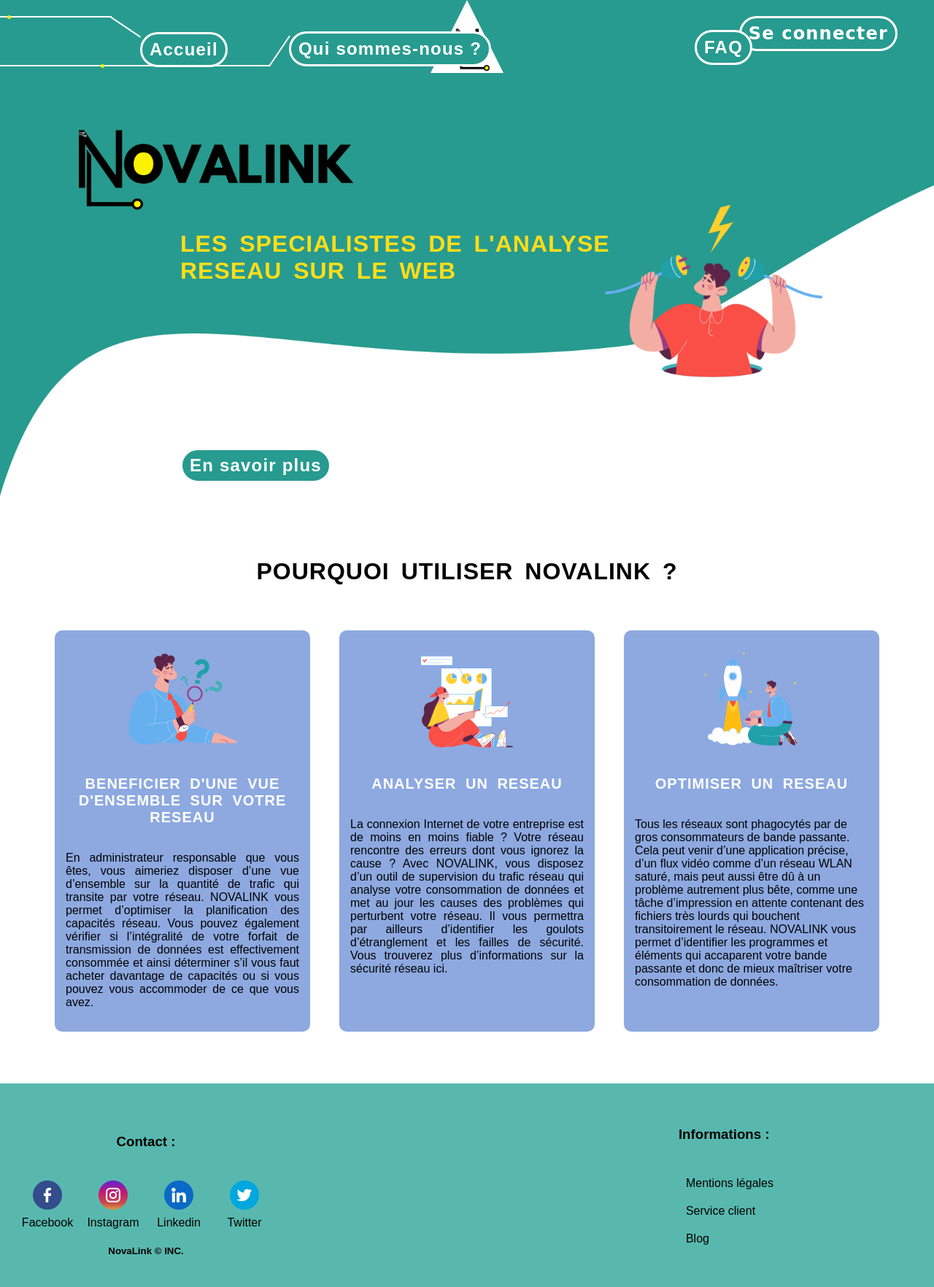
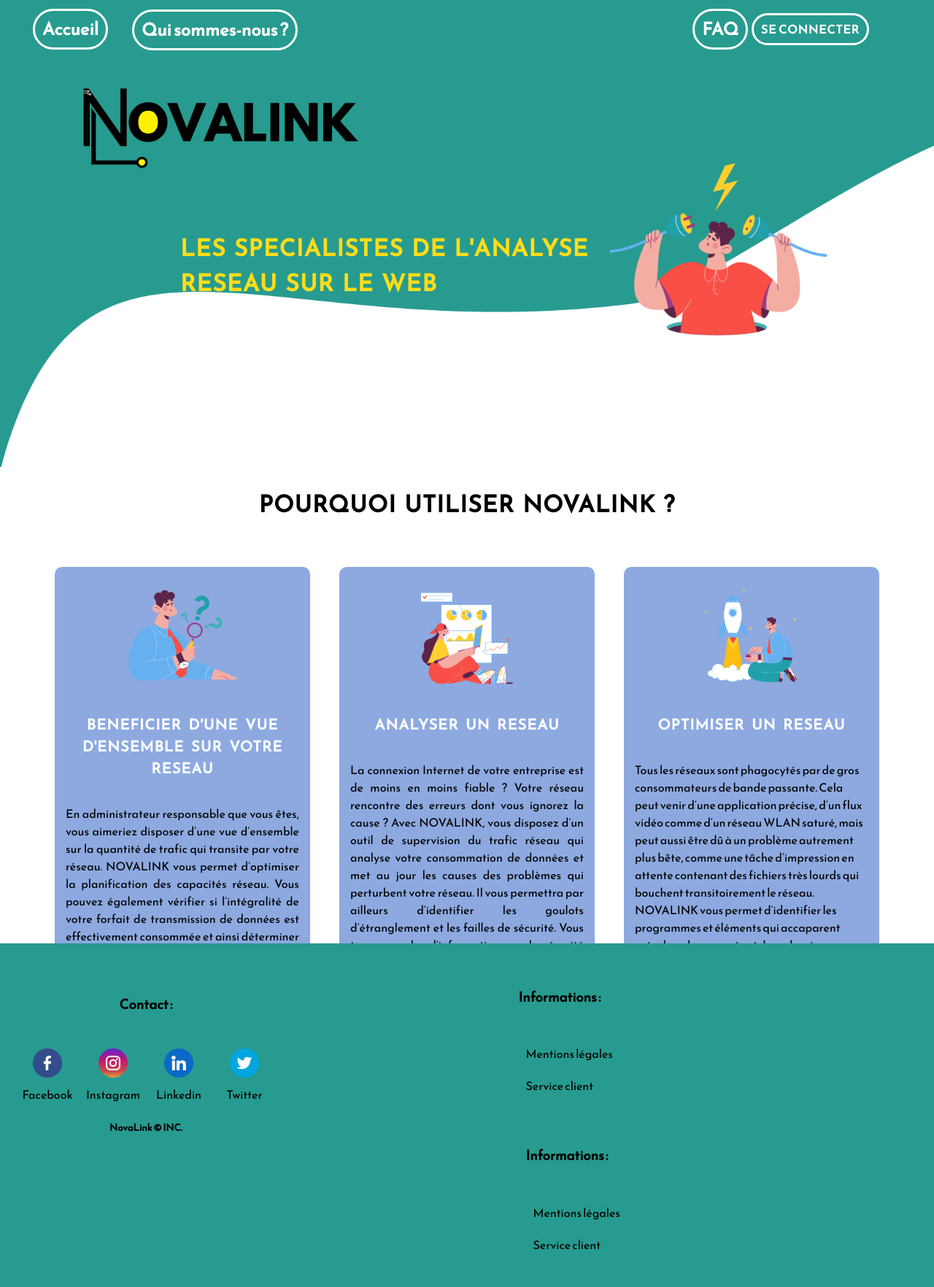
Before and after one commit to siralex214/tram_reseaux, a PHP site: page / in a window 1280 px wide. Shown: the whole page at 73% size. After the commit the page ends 1713 px from the top, so only its background shows below. Run offline with PHP 8.4, Linux system fonts and the light colour scheme; data comes from the database, SQL or seed files in the repository.

Commit message:
footer+index

```diff
--- a/assets/style/style.css
+++ b/assets/style/style.css
@@ -1,20 +1,35 @@
+/* FONTS */
+@import url('https://fonts.googleapis.com/css2?family=Outfit&display=swap');
+@import url('https://fonts.googleapis.com/css2?family=Reem+Kufi&display=swap');
+
 /* RESET CSS*/
 body{
     margin: 0%;
     width: 100%;
     font-family: 'Reem Kufi', sans-serif;
 }
-@import url('https://fonts.googleapis.com/css2?family=Outfit&display=swap');
-@import url('https://fonts.googleapis.com/css2?family=Outfit&display=swap');
-
-
+html, body {
+    perspective: 1000px;
+    transform-style: preserve-3d;
+    overflow-x: hidden;
+    width: 100%;
+}
+a{
+    text-decoration: none;
+}
 *{
+    scroll-behavior: smooth;
     font-family: 'Reem Kufi', sans-serif;
 }
-/* HEADER */
+ul{
+    list-style: none;
+    margin: 0;
+    padding: 0;
+    box-sizing: border-box;
+}
 
+/* MENTIONS LEGALES */
 
-/*----- mention legale----*/
 .mentionlegale {
     width: 70%;
     height: 100%;
@@ -28,19 +43,17 @@
     margin-top: 40px;
     margin-bottom: 40px;
 }
-
 .mentionlegaletitre {
     text-align: center;
     padding: 30px;
     font-size: 50px;
 }
-
 .mentionlegale strong {
     background-color: rgb(192, 191, 191);
     font-size: 20px;
 }
 
-/*-----resposive mention legale----*/
+/* RESPONSIVE MENTIONS LEGALES */
 
 @media (max-width: 600px) {
     .mentionlegale {
@@ -53,43 +66,11 @@
     }
 }
 
-/* RESET CSS*/
-html, body {
-    background-color: white;
-    perspective: 1000px;
-    transform-style: preserve-3d;
-    overflow-x: hidden;
-    width: 100%;
-}
-
-body {
-    position: relative
-}
-
-a {
-    text-decoration: none;
-}
-
-* {
-    scroll-behavior: smooth;
-}
-ul {
-    list-style: none;
-    margin: 0;
-    padding: 0;
-    box-sizing: border-box;
-}
-
-
 /* HEADER */
-header {
-    font-family: 'Reem Kufi', sans-serif;
-
-}
 
 #nav {
     width: 100%;
-    height: 100px;
+    height: 70px;
     background-color: #279b8f;
     display: flex;
     justify-content: center;
@@ -98,104 +79,68 @@
     border: none;
     position: fixed;
 }
-
-#triangle {
-    width: 0;
-    height: 0;
-    border-left: 50px solid transparent;
-    border-right: 50px solid transparent;
-    border-bottom: 100px solid #ffffff;
-    position: relative;
-}
-
 #logo {
     position: absolute;
     top: 39px;
     right: -34px;
 }
-
-#ligne1 {
-    background-color: rgb(255, 255, 255);
-    width: 520px;
-    height: 2px;
-    position: absolute;
-    top: 22px;
-    left: -367px;
-}
-
-#ligne2 {
-    background-color: rgb(255, 255, 255);
-    width: 520px;
-    height: 2px;
-    position: absolute;
-    top: 89px;
-    left: -151px;
-}
-
-#ligne3 {
-    background-color: rgb(255 255 255);
-    width: 520px;
-    height: 2px;
-    position: absolute;
-    top: 76px;
-    left: -354px;
-}
-
 #accueil{
     position: absolute;
-    top: 24px;
-    left: 192px;
+    top: -8px;
+    left: 45px;
     color: white;
     border: 3px solid white;
     border-radius: 30px;
     padding: 7px 10px 7px 10px;
 }
-#faq{
+#accueil:hover{
     position: absolute;
-    top: 21px;
-    right: 249px;
+    top: -8px;
+    left: 45px;
+    color: #279b8f;
+    border: 3px solid #279b8f;
+    border-radius: 30px;
+    padding: 7px 10px 7px 10px;
+    background-color: white;
+}
+#quisommesnous {
+    position: absolute;
+    top: -7px;
+    left: 181px;
     color: white;
     border: 3px solid white;
     border-radius: 30px;
     padding: 7px 10px 7px 10px;
 }
-
-#quisommesnous {
+#quisommesnous:hover {
     position: absolute;
-    top: 23px;
-    left: 396px;
+    top: -7px;
+    left: 181px;
+    color: #279b8f;
+    border: 3px solid #279b8f;
+    border-radius: 30px;
+    padding: 7px 10px 7px 10px;
+    background-color: white;
+}
+#faq{
+    position: absolute;
+    top: -8px;
+    right: 255px;
     color: white;
     border: 3px solid white;
     border-radius: 30px;
     padding: 7px 10px 7px 10px;
 }
-
-#tourne {
-    transform: rotate(34deg);
-    border-radius: 20px;
-    width: 50px;
-    height: 2px;
-    background-color: rgb(255, 255, 255);
+#faq:hover{
     position: absolute;
-    top: 36px;
-    left: 147px;
+    top: -8px;
+    right: 255px;
+    color:#279b8f ;
+    border: 3px solid #279b8f;
+    border-radius: 30px;
+    padding: 7px 10px 7px 10px;
+    background-color: white;
 }
-
-  #tourner {
-    transform: rotate(124deg);
-    width: 50px;
-    height: 2px;
-    background-color: rgb(255 255 255);
-    position: absolute;
-    top: 69px;
-    left: 358px;
-  }
-
-  #rond1{
-      width: 100px;
-      height: 100px;
-  }
-
 #en_savoir_plus{
     position: absolute;
     top: 594px;
@@ -206,73 +151,6 @@
     padding: 7px 10px 7px 10px;
     font-family: 'Reem Kufi', sans-serif;
 }
-
-  /* ANIMATIONS LIGNE */
-
-@-webkit-keyframes pointLumineux {
-    0% {
-        left: 0%;
-    }
-    50% {
-        left: 9.5%;
-    }
-    100% {
-        left: 0%;
-    }
-}
-
-#point_lumineux {
-    background-color: rgb(255, 230, 0);
-    position: relative;
-    border-radius: 100%;
-    width: 5px;
-    height: 5px;
-    position: absolute;
-    top: 21px;
-    left: 420px;
-    -webkit-animation-name: pointLumineux;
-    -webkit-animation-duration: 5s;
-    -webkit-animation-iteration-count: infinite;
-    -moz-animation-name: pointLumineux;
-    -moz-animation-duration: 5s;
-    -moz-animation-iteration-count: infinite;
-    animation-name: pointLumineux;
-    animation-duration: 8s;
-    animation-iteration-count: infinite;
-}
-
-@-webkit-keyframes pointLumineux2 {
-    0% {
-        left: 0%;
-      }
-      50% {
-          left:24%;
-      }
-      100% {
-          left: 0%;
-      }
-    }
-  #point_lumineux2 {
-    background-color: rgb(234, 255, 0);
-    position: relative;
-    border-radius: 100%;
-    width: 5px;
-    height: 5px;
-    position: absolute;
-    top: 88px;
-    left: 420px;
-    -webkit-animation-name: pointLumineux2;
-    -webkit-animation-duration: 5s;
-    -webkit-animation-iteration-count: infinite;
-    -moz-animation-name: pointLumineux2;
-    -moz-animation-duration: 5s;
-    -moz-animation-iteration-count: infinite;
-    animation-name: pointLumineux2;
-    animation-duration: 10s;
-    animation-iteration-count: infinite;
-}
-
-
 
 /* QUI SOMMES-NOUS */
 .main_qsn {
@@ -299,9 +177,7 @@
     padding: 4rem;
     font-family: 'Outfit', sans-serif;
     background: url('../img/vecteezy_set-of-businesspeople-working-in-workspace-statistical_.jpg');
-
 }
-
 .intro_qsn {
     padding: 2rem 5rem;
     margin: 0 auto;
@@ -336,7 +212,6 @@
     margin-bottom: 2rem;
     justify-content: center;
     border-top: 1rem solid #5775A8;
-
 }
 .sub_wrap {
     border-radius: 5px;
@@ -348,9 +223,7 @@
 .icones_qsn {
    color: white;
    padding: 10px;
-
 }
-
 .sub_container {
     display: flex;
     align-items: center;
@@ -362,8 +235,6 @@
     gap: 5rem;
     margin-bottom: 2rem;
 }
-
-
 .sub_container_text {
     padding: 5px;
     background: #FFF;
@@ -389,7 +260,6 @@
     align-items: center;
     align-content: center;
     flex-wrap: wrap;
-
 }
 .container_card_qsn div {
     padding: 0px 15px;
@@ -413,7 +283,6 @@
     width: 200px;
     height: 200px;
     border-top: 2rem solid #1d59d1;
-
 }
 .card_qsn3 {
     /* grid-area: 1 / 4 / 2 / 5;  */
@@ -421,7 +290,6 @@
     width: 200px;
     height: 200px;
     border-top: 2rem solid #eed04a;
-
 }
 .card_qsn4 {
     /* grid-area: 1 / 5 / 2 / 6;  */
@@ -429,17 +297,12 @@
     width: 200px;
     height: 200px;
     border-top: 2rem solid #bd0b0b;
-
 }
 .card_red {
     /* grid-area: 1 / 5 / 2 / 6;  */
-
     width: 200px;
     height: 200px;
-
-
 }
-
 section.red {
     background: #8DA9E0;
     text-align: center;
@@ -448,7 +311,6 @@
 }
 
     /* TEST SCROLL  */
-
 .picture span {
     display: block;
     transform: translateX(-200%);
@@ -481,7 +343,6 @@
     transform: translateX(0%);
     transition: 1s ease-out;
 }
-
 .red img {
     width: 100%;
 }
@@ -489,8 +350,7 @@
     width: 85%;
 }
 
-/*  modal connexion/inscriptions */
-
+/*  MODAL CONNEXION/INSCRIPTION */
 
 .modal {
     z-index: 9;
@@ -509,17 +369,14 @@
     opacity: 1;
     color: white;
     cursor: pointer;
-    font-family: 'Reem Kufi',cursive;
-    font-size: 24px;
     transition: color 0.5s ease 0.5s, opacity 0.5s ease;
     border: 3px solid white;
     border-radius: 30px;
     position: absolute;
-    top: 22px;
-    right: 50px;
+    top: 18px;
+    right: 89px;
     padding: 7px 10px 7px 10px;
 }
-
 #button {
     cursor: pointer;
     height: 0;
@@ -527,11 +384,9 @@
     width: 0;
     display: none;
 }
-
 #button:focus {
     outline: none;
 }
-
 #button:checked {
     height: 40px;
     position: fixed;
@@ -540,7 +395,6 @@
     z-index: 1;
     width: 40px;
 }
-
 #button:checked::after,
 #button:checked:before {
     border-top: 1px solid #fff;
@@ -551,28 +405,23 @@
     transform: rotate(45deg);
     width: 100%;
 }
-
 #button:checked::after {
     transform: rotate(-45deg);
 }
-
 #button:checked + #button_label {
     opacity: 0;
     transition: all 0.5s ease;
 }
-
 #button:checked ~ .modal {
     height: 400px;
     border-radius: 20px;
     width: 60%;
     transition: width 0.5s ease, height 0.5s ease 0.5s;
 }
-
 #button:checked ~ .modal .content {
     color: #fff;
     transition: color 0.5s ease 0.5s;
 }
-
 #fermeture_connexion {
     z-index: 9;
     font-size: 2rem;
@@ -583,7 +432,7 @@
     right: 27px;
 }
 
-/* système de rotation de la card */
+/* SYSTEME DE ROTATION DE LA CARD */
 
 .container_modal {
     /*min-width: 700px;*/
@@ -594,7 +443,6 @@
     transition: 0.8s ease-in-out;
     transform-style: preserve-3d;
 }
-
 .side {
     position: absolute;
     text-align: center;
@@ -605,21 +453,17 @@
     backface-visibility: hidden;
     border-radius: 20px;
 }
-
 .content {
     transform: translatez(70px) scale(0.8);
     line-height: 1.5em;
 }
-
 .content h1 {
     position: relative;
 }
-
 .content p {
     margin-top: 50px;
     line-height: 2em;
 }
-
 .content h1:before {
     content: "";
     position: absolute;
@@ -630,14 +474,12 @@
     left: 50%;
     transform: translateX(-50%);
 }
-
 .front {
     z-index: 2;
     background-size: 100vh;
     background-size: cover;
     background-image: url(../img/gifntext-gif.gif);
 }
-
 .back {
     overflow-y: auto;
     background-color: #333;
@@ -646,16 +488,14 @@
     padding-top: 10px;
     background-image: url(https://userscontent2.emaze.com/images/f9538183-0ff9-478f-b964-c8ab90421e3b/3d28e192fda5c17250f96a2779c84475.jpg);
 }
-
 form {
     text-align: left;
 }
-
 .back h1 {
     margin: 0;
 }
 
-/* my button style  */
+/* MY BUTTON STYLE  */
 .white-mode {
     text-decoration: none;
     padding: 7px 10px;
@@ -668,12 +508,10 @@
     bottom: 15px;
     font-family: "Montserrat";
 }
-
 .white-mode:hover {
     background-color: #fff;
     color: #122;
 }
-
 
 /* BOUTON SE CONNECTER NAVBAR */
 
@@ -685,7 +523,7 @@
     top: 0;
 }
 .button {
-    background: #279b8f;
+
     background-size: 100%;
     -moz-border-radius: 1.5em;
     -webkit-border-radius: 1.5em;
@@ -744,8 +582,6 @@
     text-decoration: none;
 }
 
-  /* BOUTON "COMMENCER MAINTENANT" ACCUEIL*/
-
   /* ANIMATION LETTRE PAR LETTRE*/
 
 .animate-text {
@@ -772,8 +608,6 @@
     padding-bottom: 30px;
    justify-content: center;
 }
-
-
 .accueil_texte{
     background-color: #8DA9E0;
     border-radius: 10px;
@@ -783,13 +617,11 @@
     color: rgb(0, 0, 0);
     transition: transform .1s;
 }
-
 .accueil_texte:hover{
     -ms-transform: scale(1.1);
     -webkit-transform: scale(1.1);
     transform: scale(1.1);
 }
-
 .accueil_texte h3 {
     display: flex;
     justify-content: center;
@@ -812,32 +644,21 @@
     padding-bottom: 20px;
     word-spacing: 6px;
     letter-spacing: 1px;
-
-}
-/* FOOTER */
-html {
-
-    height: 100%;
 }
 
-body {
-    min-height: 100%;
-    margin: 0;
-    padding: 0;
-}
+/* FOOTER */
 
-footer {
+footer{
     position: absolute;
     bottom: 0;
-    background-color: #58b8ae;
+    background-color: #279b8f;
     display: flex;
     justify-content: space-between;
     height: auto;
     width: 100%;
     color: black;
 }
-
-.contact {
+.contact{
     text-align: center;
     margin: 20px;
     margin-top: 50px;
@@ -845,13 +666,13 @@
     flex-direction: column;
 }
 
-.contact ul {
+.contact ul{
     display: flex;
     flex-wrap: wrap;
     list-style-type: none;
 }
 
-.contact img {
+.contact img{
     width: 40px;
     margin: 5px 25px;
 }
@@ -860,27 +681,23 @@
     color: black;
 }
 
-/*---------infos---------*/
+/* INFOS */
 
 .infos {
     margin-top: 30px;
     margin-right: 200px;
     padding: 10px;
 }
-
 .infos li {
     list-style-type: none;
     padding: 10px;
 }
-
 .infos li a {
     color: black;
 }
-
 .infos li:hover {
     background-color: #41bbbb;
 }
-
 
 /* Page accueil user*/
 
@@ -892,12 +709,11 @@
     display: flex;
     border: 1px solid red;
 }
-
 .one_graph {
     border: 1px solid black;
 }
 
-/*-------------responsive--------------*/
+/* RESPONSIVE */
 
 @media (max-width: 600px) {
     footer {
@@ -922,8 +738,8 @@
 
 
 /*  FORMULAIRE INSCRIPTIONS ET CONNEXION*/
-/*= Custom CSS
-			============= */
+/* Custom CSS */
+
 h2 { text-align: center; }
 .row { float: left; margin-bottom: 2em; }
 .row1 { background: rgba(255, 255, 255, 0.9); }
@@ -1013,5 +829,4 @@
     border: 1px solid #000;
     overflow: hidden;
     color: #fff;
-
 }
--- a/inclu/footer.php
+++ b/inclu/footer.php
@@ -1,28 +1,25 @@
 <footer>
     <div class="contact">
-
         <h3>Contact :</h3><br>
         <ul>
-
             <li><a href="https://www.facebook.com/profile.php?id=100076995846169" target="_blank"><img src="SM_icons/facebook.png" alt="fb"><br> Facebook</a></li>
             <li><a href="https://www.instagram.com/vaccina_mon_carnet/?hl=fr" target="_blank"><img src="SM_icons/instagram.png" alt="in"><br> Instagram</a></li>
             <li><img src="SM_icons/linkedin.png" alt="lnk"><br> Linkedin</li>
             <li><a href="https://twitter.com/VaccinaNfs" target="_blank"><img src="SM_icons/twitter.png" alt="tr"><br> Twitter</a></li>
-
         </ul>
         <h5><i class="nov"></i> NovaLink © INC.</h5>
     </div>
-
     <div class="infos">
-
         <ul>
             <h3>Informations :</h3><br>
-
             <li><a href="mentionlegale.php" target="blank"> Mentions légales</a></li>
             <li>Service client</li>
-                    <li> Blog</a></li>
         </ul>
-
-
+        <div class="infos">
+        <ul>
+            <h3>Informations :</h3><br>
+            <li><a href="mentionlegale.php" target="blank"> Mentions légales</a></li>
+            <li>Service client</li>
+        </ul>
     </div>
 </footer>
--- a/inclu/header.php
+++ b/inclu/header.php
@@ -1,18 +1,9 @@
-
 <header>
     <div id="nav">
-
-        <div id="triangle">
-            <img src="./assets/img/logo_novalink.png" id="logo" alt="" width="50px">
-        </div>
-
-        <div id="ligne1"></div>
-        <div id="ligne2"></div>
-
-    </div>
+        <!-- MODAL BOUTON CONNECTION -->
         <input id="button" type='checkbox'>
 
-    <label for="switch" class="button" id="button_label">Se connecter</label>
+        <label for="switch" class="button" id="button_label">SE CONNECTER</label>
 
         <div class='modal'>
             <div>
@@ -21,15 +12,15 @@
                     <div class="front side">
                         <div class="content">
                             <div>
-                                <form action="" method="POST" >
+                                <form action="" method="POST">
                                     <div class="col-3 input-effect">
-                                        <input name="email" class="effect-23" type="text" placeholder="" >
+                                        <input name="email" class="effect-23" type="text" placeholder="">
                                         <label>Votre Email</label>
                                         <span class="focus-bg"></span>
                                     </div>
 
                                     <div class="col-3 input-effect">
-                                        <input name="password" class="effect-23" type="password" placeholder="" >
+                                        <input name="password" class="effect-23" type="password" placeholder="">
                                         <label>Mot de passe</label>
                                         <span class="focus-bg"></span>
                                     </div>
@@ -45,6 +36,7 @@
                             </div>
                         </div>
                     </div>
+                    <!-- INSCRIPTION -->
                     <div class="back side">
                         <div class="content">
 
@@ -86,28 +78,16 @@
             </div>
         </div>
 
-    <a href="">
-        <h2 id="quisommesnous" class="button">Qui sommes-nous ?</h2>
+        <a href="./">
+            <h2 id="quisommesnous">Qui sommes-nous ?</h2>
         </a>
         <a href="">
-        <h2 id="accueil" class="button">Accueil</h2>
+            <h2 id="accueil" >Accueil</h2>
         </a>
         <a href="">
-        <h2 id="faq" class="button">FAQ</h2>
+            <h2 id="faq">FAQ</h2>
         </a>
 
 
-        <div id="tourne"></div>
-        <div id="tourner"></div>
-
-    <div id="point_lumineux">
-        <p>&nbsp;</p>
     </div>
-    <div id="point_lumineux2">
-        <p>&nbsp;</p>
-
-    </div>
-    <div id="rond1"></div>
-    <div id="cercle1"></div>
-
 </header>
```
Also changed, not shown: index.php (+3 -8 lines), assets/img/fond_novalink.png, 1 other file. Lines whose indentation alone changed are shown as unchanged.
